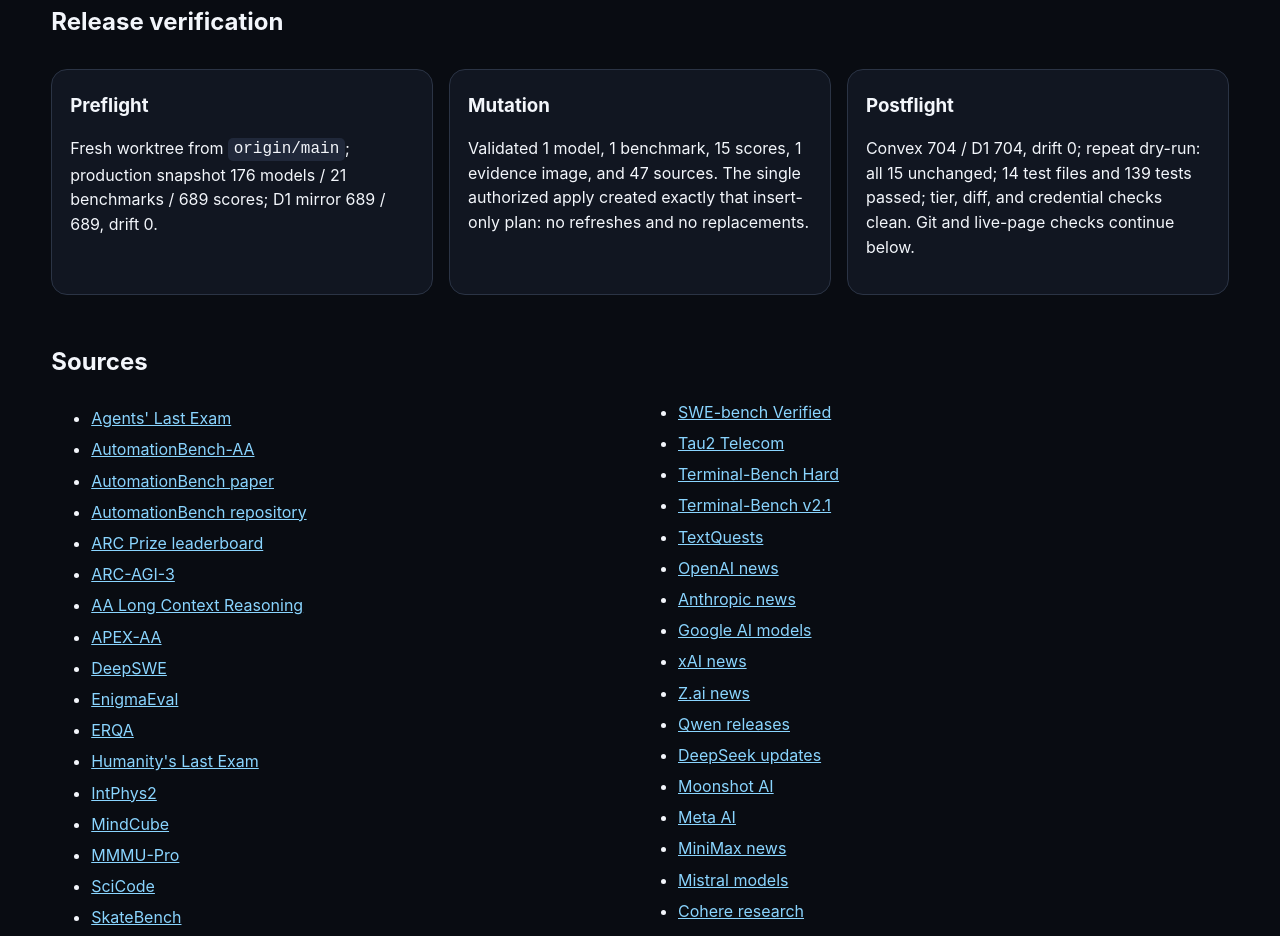
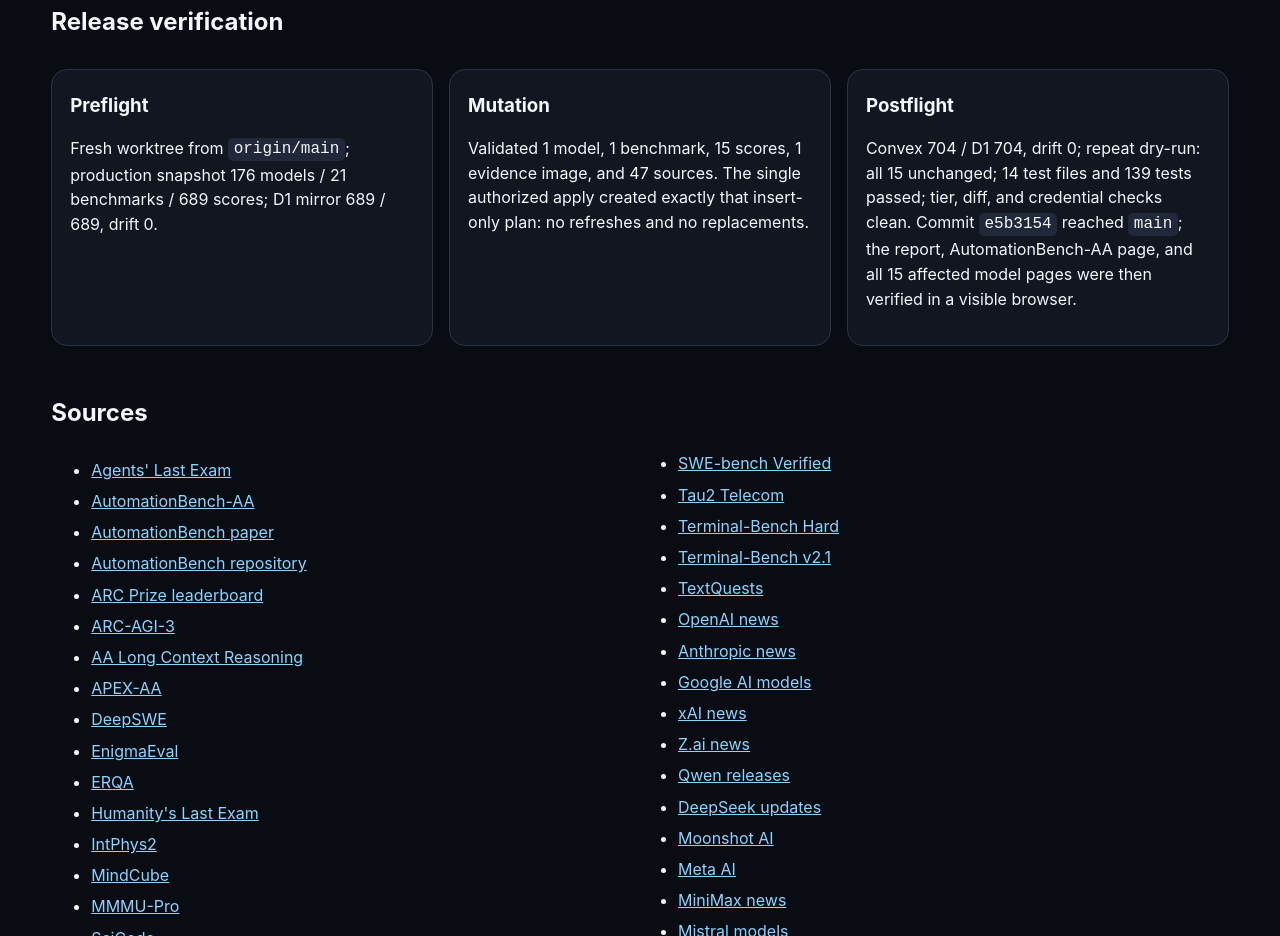
Before and after one commit to flofischerpfuhl-stack/suprabench, a website: page public/reports/curation/2026-09-16/index.html in a window 1280 px wide. Shown: the part 2980-3916 px from the top of the page. Drawn offline with Linux system fonts and the light colour scheme.

Commit message:
docs: record curation live verification

```diff
--- a/public/reports/curation/2026-09-16/index.html
+++ b/public/reports/curation/2026-09-16/index.html
@@ -70,7 +70,7 @@
   <div class="grid">
     <div class="card"><h3>Preflight</h3><p>Fresh worktree from <code>origin/main</code>; production snapshot 176 models / 21 benchmarks / 689 scores; D1 mirror 689 / 689, drift 0.</p></div>
     <div class="card"><h3>Mutation</h3><p id="mutation-status">Validated 1 model, 1 benchmark, 15 scores, 1 evidence image, and 47 sources. The single authorized apply created exactly that insert-only plan: no refreshes and no replacements.</p></div>
-    <div class="card"><h3>Postflight</h3><p id="postflight-status">Convex 704 / D1 704, drift 0; repeat dry-run: all 15 unchanged; 14 test files and 139 tests passed; tier, diff, and credential checks clean. Git and live-page checks continue below.</p></div>
+    <div class="card"><h3>Postflight</h3><p id="postflight-status">Convex 704 / D1 704, drift 0; repeat dry-run: all 15 unchanged; 14 test files and 139 tests passed; tier, diff, and credential checks clean. Commit <code>e5b3154</code> reached <code>main</code>; the report, AutomationBench-AA page, and all 15 affected model pages were then verified in a visible browser.</p></div>
   </div>
 
   <h2>Sources</h2>
```
